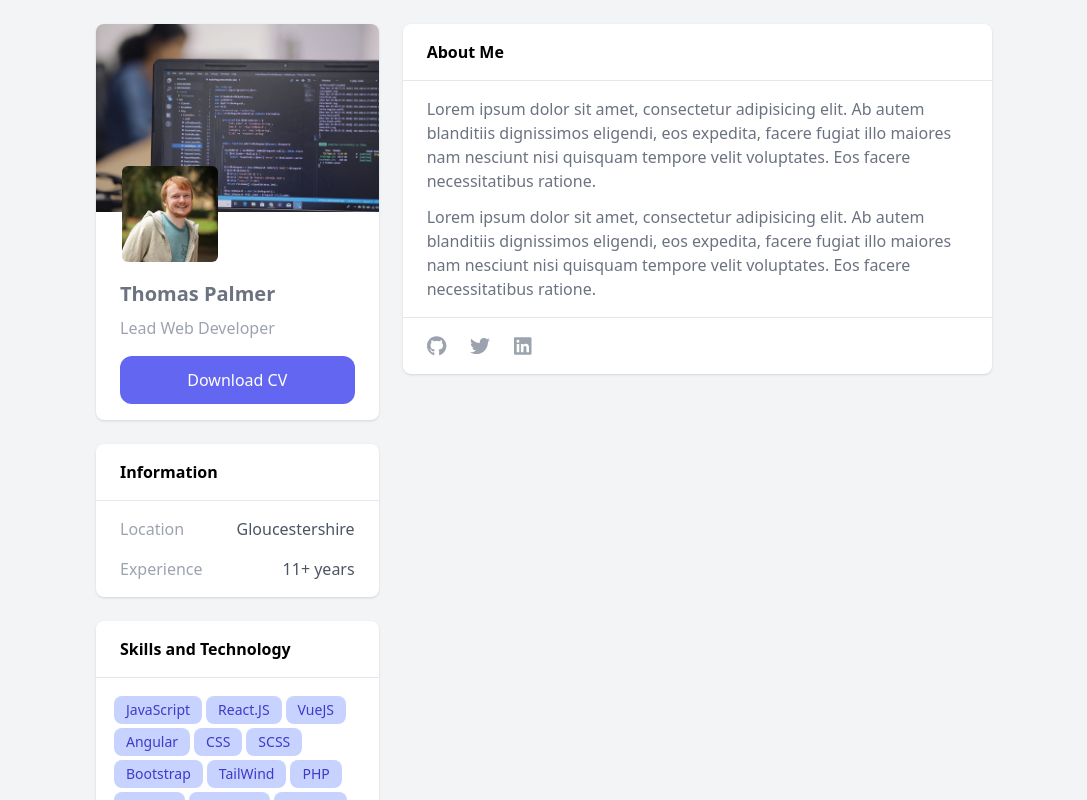
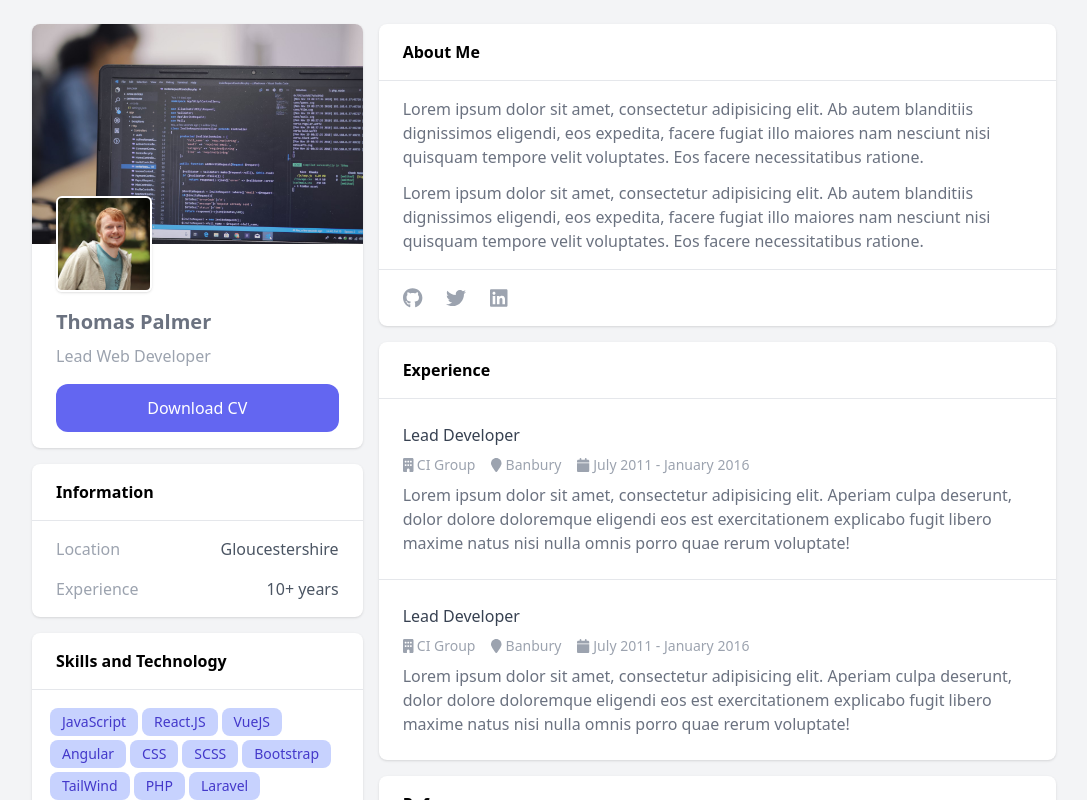
Before and after one commit to hubbychops/thomaspalmer.github.io, a React (Create React App) app: page / in a window 1280 px wide. Shown: the top 800 px of the page, without its empty margins (96-1183 px from the left). Built offline with nearby package versions, Linux system fonts and the light colour scheme.

Commit message:
Design finished

```diff
--- a/package.json
+++ b/package.json
@@ -5,6 +5,7 @@
   "dependencies": {
     "@fortawesome/fontawesome-svg-core": "^6.1.1",
     "@fortawesome/free-brands-svg-icons": "^6.1.1",
+    "@fortawesome/free-solid-svg-icons": "^6.1.1",
     "@fortawesome/react-fontawesome": "^0.2.0",
     "@testing-library/jest-dom": "^5.16.4",
     "@testing-library/react": "^13.3.0",
--- a/src/App.jsx
+++ b/src/App.jsx
@@ -6,7 +6,7 @@ import { faLinkedin } from '@fortawesome/free-brands-svg-icons/faLinkedin';
 
 import { Card, CardBody, CardFooter, CardHeader, CardInformation } from './Components/Card';
 import { PrimaryButton } from './Components/Button';
-import { Pill } from './Components/Misc';
+import { Pill, WorkExperience } from './Components/Misc';
 
 import codeHeader from './images/php-code-header.jpeg';
 import avatar from './images/thomas-palmer.jpeg';
@@ -31,12 +31,29 @@ const socialLinks = [
     },
 ];
 
+const experience = [
+    {
+        company: 'CI Group',
+        role: 'Lead Developer',
+        location: 'Banbury',
+        duration: 'July 2011 - January 2016',
+        description: 'Lorem ipsum dolor sit amet, consectetur adipisicing elit. Aperiam culpa deserunt, dolor dolore doloremque eligendi eos est exercitationem explicabo fugit libero maxime natus nisi nulla omnis porro quae rerum voluptate!',
+    },
+    {
+        company: 'CI Group',
+        role: 'Lead Developer',
+        location: 'Banbury',
+        duration: 'July 2011 - January 2016',
+        description: 'Lorem ipsum dolor sit amet, consectetur adipisicing elit. Aperiam culpa deserunt, dolor dolore doloremque eligendi eos est exercitationem explicabo fugit libero maxime natus nisi nulla omnis porro quae rerum voluptate!',
+    },
+];
+
 const App = () => {
     return (
-        <div className="h-screen flex bg-gray-100 py-6 px-6 md:px-0 overflow-y-scroll">
-            <div className="max-w-4xl w-full mx-auto">
-                <div className="grid grid-cols-1 md:grid-cols-3 gap-6">
-                    <div className="space-y-6">
+        <div className="flex bg-gray-100 p-3 lg:py-6 lg:px-0">
+            <div className="max-w-5xl w-full mx-auto">
+                <div className="grid grid-cols-1 md:grid-cols-3 gap-4">
+                    <div className="space-y-4">
                         <Card showDividers={false}>
                             <img
                                 className="rounded-t-lg"
@@ -44,9 +61,9 @@ const App = () => {
                                 alt=""
                             />
 
-                            <div className="border-2 border-white rounded-md -mt-12 ml-6">
+                            <div className="relative h-12">
                                 <img
-                                    className="w-24 h-24 rounded-md"
+                                    className="absolute -top-12 left-6 w-24 h-24 rounded-md border-2 border-white shadow"
                                     src={avatar}
                                     alt="Thomas Palmer"
                                 />
@@ -75,7 +92,7 @@ const App = () => {
 
                                 <CardInformation
                                     label="Experience"
-                                    value="11+ years"
+                                    value="10+ years"
                                 />
                             </CardBody>
                         </Card>
@@ -95,7 +112,7 @@ const App = () => {
                         </Card>
                     </div>
 
-                    <div className="md:col-span-2 space-y-6">
+                    <div className="md:col-span-2 space-y-4">
                         <Card>
                             <CardHeader>
                                 About Me
@@ -123,6 +140,26 @@ const App = () => {
                                 ))}
                             </CardFooter>
                         </Card>
+
+                        <Card>
+                            <CardHeader>
+                                Experience
+                            </CardHeader>
+
+                            {experience.map(experience => (
+                                <WorkExperience {...experience} />
+                            ))}
+                        </Card>
+
+                        <Card>
+                            <CardHeader>
+                                References
+                            </CardHeader>
+
+                            <CardBody>
+                                References are available upon request.
+                            </CardBody>
+                        </Card>
                     </div>
                 </div>
             </div>
--- /dev/null
+++ b/src/Components/Misc/WorkExperience.jsx
@@ -0,0 +1,39 @@
+import { FontAwesomeIcon } from '@fortawesome/react-fontawesome';
+import { faBuilding } from '@fortawesome/free-solid-svg-icons/faBuilding';
+import { faLocationPin } from '@fortawesome/free-solid-svg-icons/faLocationPin';
+import { faCalendar} from '@fortawesome/free-solid-svg-icons/faCalendar';
+
+const WorkExperience = ({ company, role, location, duration, description }) => {
+    return (
+        <div className="p-6">
+            <div className="flex justify-between">
+                <h3 className="font-medium text-gray-700">{role}</h3>
+            </div>
+
+            <div className="flex flex-wrap text-sm text-gray-400 -ml-2">
+                <div className="p-2">
+                    <FontAwesomeIcon icon={faBuilding} /> {company}
+                </div>
+                <div className="p-2">
+                    <FontAwesomeIcon icon={faLocationPin} /> {location}
+                </div>
+                <div className="p-2">
+                    <FontAwesomeIcon icon={faCalendar} /> {duration}
+                </div>
+            </div>
+
+            <div className="text-gray-500">
+                {description}
+            </div>
+        </div>
+    );
+};
+
+export default WorkExperience;
+
+//
+// company: 'Corporate Innovations',
+//     role: 'Lead Developer',
+//     location: 'Banbury, Oxfordshire',
+//     duration: 'July 2011 - January 2016',
+//     description
--- a/src/Components/Misc/index.js
+++ b/src/Components/Misc/index.js
@@ -1,5 +1,7 @@
 import Pill from './Pill';
+import WorkExperience from './WorkExperience';
 
 export {
     Pill,
+    WorkExperience,
 }
```
Also changed, not shown: 1 other file (tests, documents, lock files or other folders).
